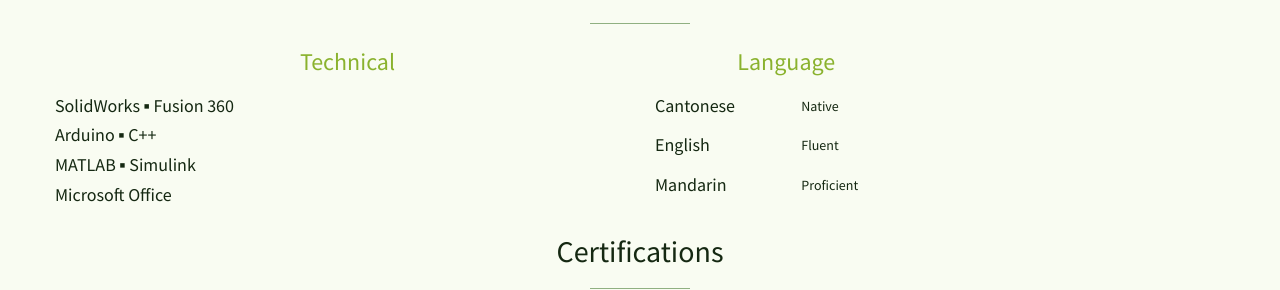
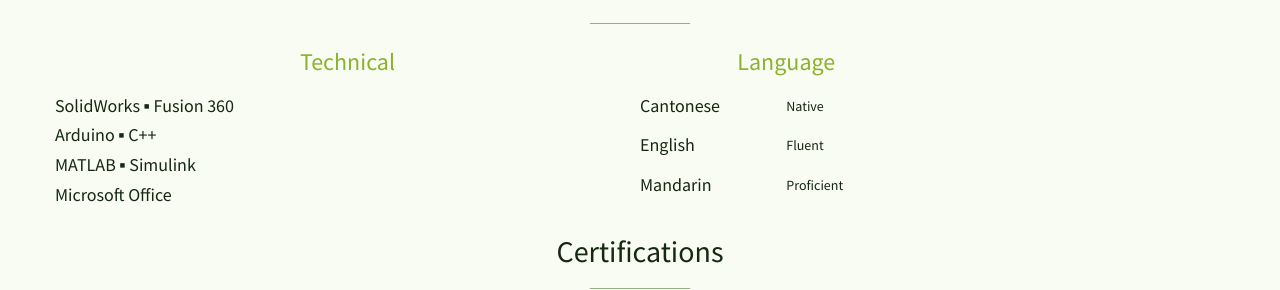
Before and after one commit to leelacceber/stylish-portfolio-jekyll-master, a Jekyll site: the page built from index.html, in a window 1280 px wide. Shown: the part 1888-2178 px from the top of the page. Built offline with Jekyll 4.4.1, drawn with Linux system fonts in a browser that asks for light colours.

Commit message:
Update stylish-portfolio.css

```diff
--- a/css/stylish-portfolio.css
+++ b/css/stylish-portfolio.css
@@ -207,7 +207,7 @@ hr.small {
 
 /* Skills */
 
-.col-xs-3 {
+.col-xs-6 {
   padding-right: 0px;
   padding-left: 0px;
 }
```
